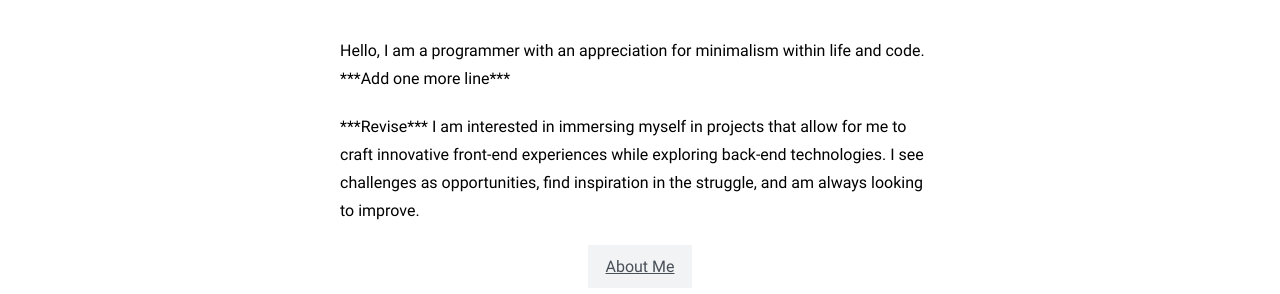
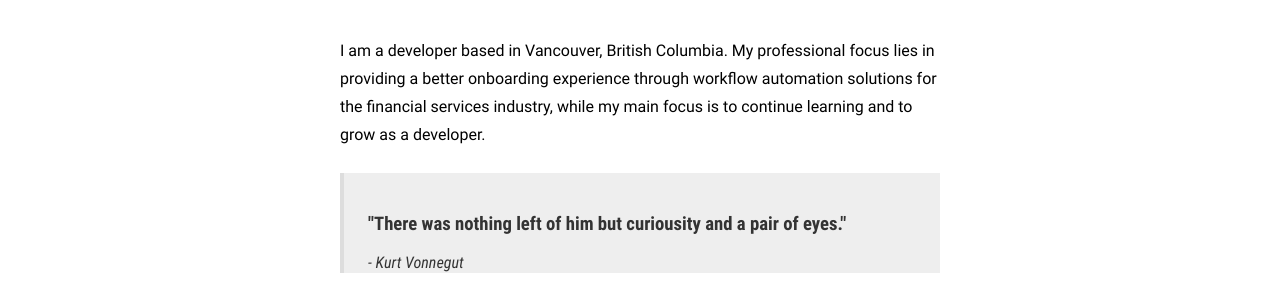
Before and after one commit to atom888/adam-dipinto-website, a plain HTML site: page index.html in a window 1280 px wide. Shown: the part 246-540 px from the top of the page. Drawn offline with nearby package versions, Linux system fonts and the light colour scheme.

Commit message:
New introduction section with quote

```diff
--- a/index.html
+++ b/index.html
@@ -26,11 +26,15 @@
     </div>
 
     <p>
-      Hello, I am a programmer with an appreciation for minimalism within life and code. ***Add one more line***
+      I am a developer based in Vancouver, British Columbia. My professional focus lies in providing a better onboarding experience through workflow automation solutions for the financial services industry, while my main focus is to continue learning and to grow as a developer.
     </p>
-    <p>
-      ***Revise*** I am interested in immersing myself in projects that allow for me to craft innovative front-end experiences while exploring back-end technologies. I see challenges as opportunities, find inspiration in the struggle, and am always looking to improve.
-    </p>
+
+    <blockquote>
+      <h3>
+        "There was nothing left of him but curiousity and a pair of eyes."
+      </h3>
+      <em>- Kurt Vonnegut</em>
+    </blockquote>
 
 
     <div class="nav">
```
